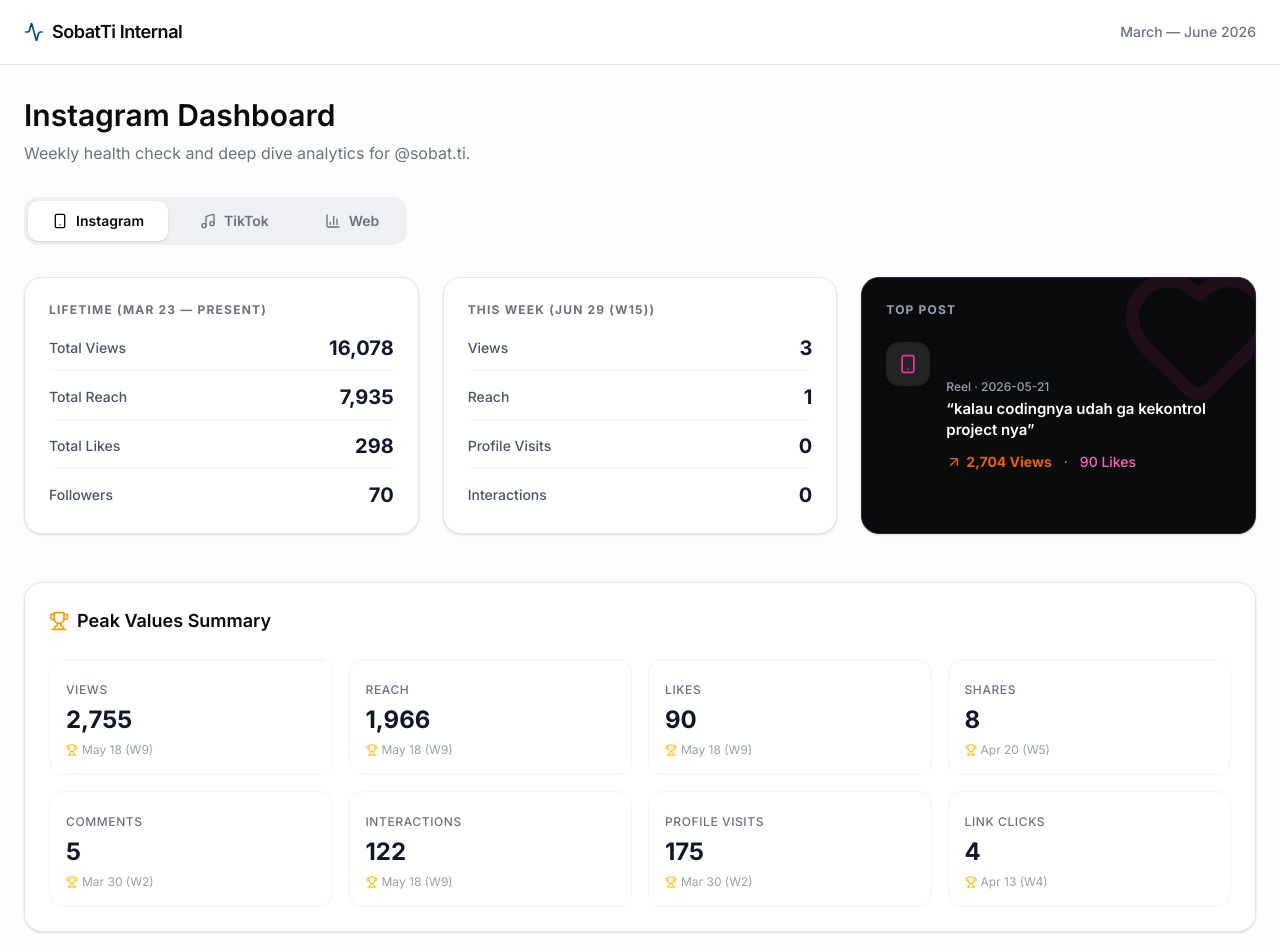
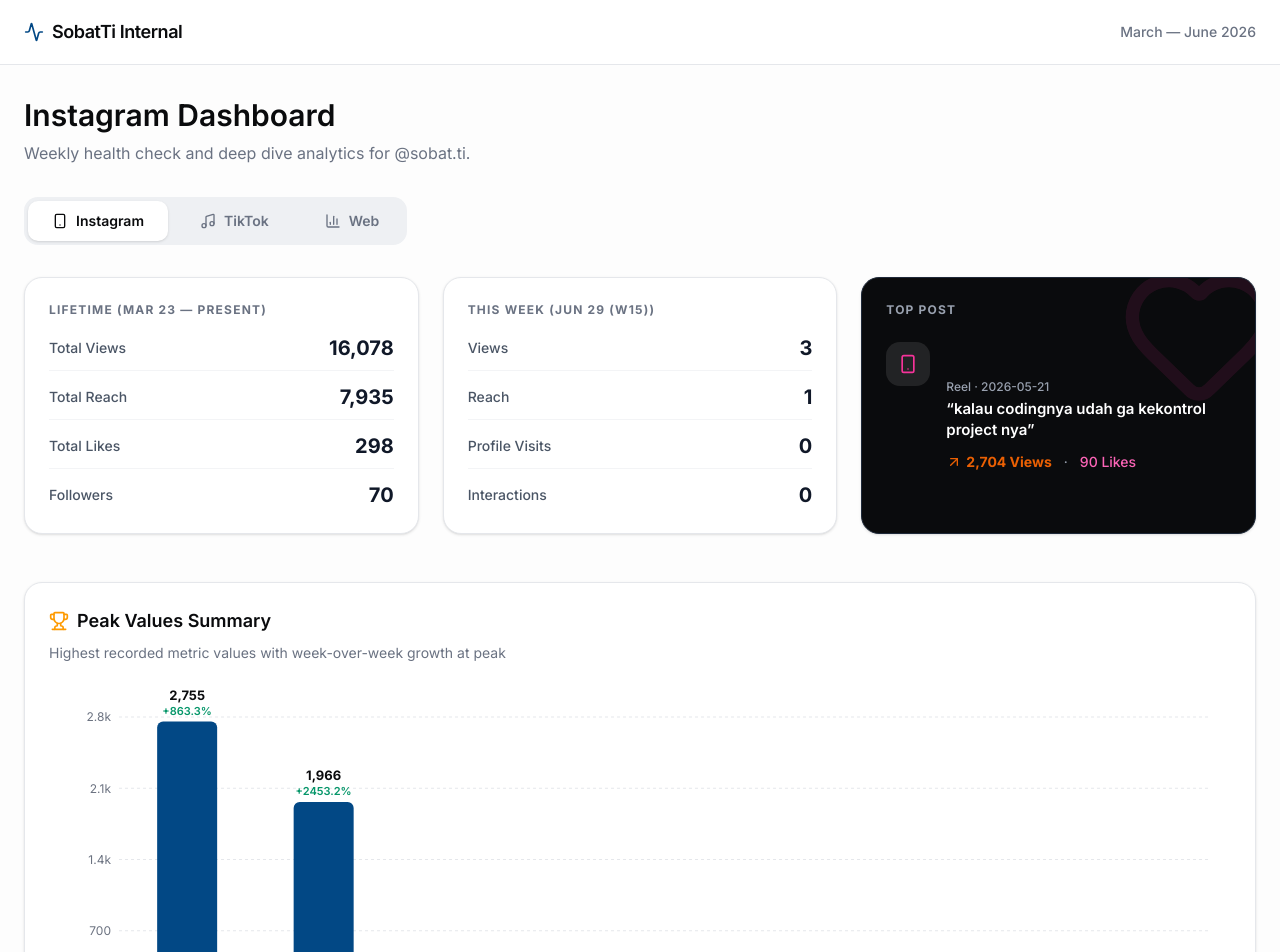
Before and after one commit to sobatti-polines/sobatti, a Next.js app: page /dashboard in a window 1280 px wide. Shown: the top 952 px of the page. Built offline with nearby package versions, Linux system fonts and the light colour scheme.

Commit message:
persent apcb

```diff
--- a/app/dashboard/page.tsx
+++ b/app/dashboard/page.tsx
@@ -12,6 +12,8 @@
   Tooltip,
   Legend,
   ResponsiveContainer,
+  Cell,
+  LabelList,
 } from "recharts";
 import {
   ArrowUpRight,
@@ -149,57 +151,47 @@
 const webTotalEngagementEvents = WEB_DATA.reduce((a, d) => a + d.web_engagement_events, 0);
 const webTotalScrolls = WEB_DATA.reduce((a, d) => a + d.web_scrolls, 0);
 
-// Peak value computations
-const igPeakViews = IG_DATA.reduce((a, b) => a.ig_views > b.ig_views ? a : b)
-const igPeakReach = IG_DATA.reduce((a, b) => a.ig_reach > b.ig_reach ? a : b)
-const igPeakLikes = IG_DATA.reduce((a, b) => a.ig_likes > b.ig_likes ? a : b)
-const igPeakShares = IG_DATA.reduce((a, b) => a.ig_shares > b.ig_shares ? a : b)
-const igPeakComments = IG_DATA.reduce((a, b) => a.ig_comments > b.ig_comments ? a : b)
-const igPeakInteractions = IG_DATA.reduce((a, b) => a.ig_interactions > b.ig_interactions ? a : b)
-const igPeakVisits = IG_DATA.reduce((a, b) => a.ig_visits > b.ig_visits ? a : b)
-const igPeakLinkClicks = IG_DATA.reduce((a, b) => a.ig_link_clicks > b.ig_link_clicks ? a : b)
+// Peak chart data with growth percentage
+function computePeakEntry<T extends Record<string, any>>(
+  data: T[],
+  key: string,
+  label: string
+): { label: string; value: number; week: string; growth: number | null } {
+  const peak = data.reduce((a: any, b: any) => Number(b[key]) > Number(a[key]) ? b : a)
+  const idx = data.findIndex((d: any) => d.week === peak.week)
+  const prevVal = idx > 0 ? Number((data as any)[idx - 1][key]) : 0
+  const value = Number(peak[key])
+  const growth = idx > 0 && prevVal !== 0 ? ((value - prevVal) / prevVal) * 100 : null
+  return { label, value, week: peak.week, growth }
+}
 
-const ttPeakViews = TT_DATA.reduce((a, b) => a.tt_views > b.tt_views ? a : b)
-const ttPeakProfileViews = TT_DATA.reduce((a, b) => a.tt_profile_views > b.tt_profile_views ? a : b)
-const ttPeakLikes = TT_DATA.reduce((a, b) => a.tt_likes > b.tt_likes ? a : b)
-const ttPeakComments = TT_DATA.reduce((a, b) => a.tt_comments > b.tt_comments ? a : b)
-const ttPeakShares = TT_DATA.reduce((a, b) => a.tt_shares > b.tt_shares ? a : b)
-const ttPeakNewFollowers = TT_DATA.reduce((a, b) => a.tt_new_followers > b.tt_new_followers ? a : b)
-
-const webPeakActiveUsers = WEB_DATA.reduce((a, b) => a.web_active_users > b.web_active_users ? a : b)
-const webPeakNewUsers = WEB_DATA.reduce((a, b) => a.web_new_users > b.web_new_users ? a : b)
-const webPeakPageViews = WEB_DATA.reduce((a, b) => a.web_page_views > b.web_page_views ? a : b)
-const webPeakSessions = WEB_DATA.reduce((a, b) => a.web_sessions > b.web_sessions ? a : b)
-const webPeakEngagementTime = WEB_DATA.reduce((a, b) => a.web_engagement_time > b.web_engagement_time ? a : b)
-const webPeakEngagementEvents = WEB_DATA.reduce((a, b) => a.web_engagement_events > b.web_engagement_events ? a : b)
-
-const igPeakMetrics = [
-  { label: "Views", week: igPeakViews.week, value: igPeakViews.ig_views },
-  { label: "Reach", week: igPeakReach.week, value: igPeakReach.ig_reach },
-  { label: "Likes", week: igPeakLikes.week, value: igPeakLikes.ig_likes },
-  { label: "Shares", week: igPeakShares.week, value: igPeakShares.ig_shares },
-  { label: "Comments", week: igPeakComments.week, value: igPeakComments.ig_comments },
-  { label: "Interactions", week: igPeakInteractions.week, value: igPeakInteractions.ig_interactions },
-  { label: "Profile Visits", week: igPeakVisits.week, value: igPeakVisits.ig_visits },
-  { label: "Link Clicks", week: igPeakLinkClicks.week, value: igPeakLinkClicks.ig_link_clicks },
+const igPeakChartData = [
+  computePeakEntry(IG_DATA, "ig_views", "Views"),
+  computePeakEntry(IG_DATA, "ig_reach", "Reach"),
+  computePeakEntry(IG_DATA, "ig_likes", "Likes"),
+  computePeakEntry(IG_DATA, "ig_shares", "Shares"),
+  computePeakEntry(IG_DATA, "ig_comments", "Comments"),
+  computePeakEntry(IG_DATA, "ig_interactions", "Interactions"),
+  computePeakEntry(IG_DATA, "ig_visits", "Profile Visits"),
+  computePeakEntry(IG_DATA, "ig_link_clicks", "Link Clicks"),
 ]
 
-const ttPeakMetrics = [
-  { label: "Views", week: ttPeakViews.week, value: ttPeakViews.tt_views },
-  { label: "Profile Views", week: ttPeakProfileViews.week, value: ttPeakProfileViews.tt_profile_views },
-  { label: "Likes", week: ttPeakLikes.week, value: ttPeakLikes.tt_likes },
-  { label: "Comments", week: ttPeakComments.week, value: ttPeakComments.tt_comments },
-  { label: "Shares", week: ttPeakShares.week, value: ttPeakShares.tt_shares },
-  { label: "New Followers", week: ttPeakNewFollowers.week, value: ttPeakNewFollowers.tt_new_followers },
+const ttPeakChartData = [
+  computePeakEntry(TT_DATA, "tt_views", "Views"),
+  computePeakEntry(TT_DATA, "tt_profile_views", "Profile Views"),
+  computePeakEntry(TT_DATA, "tt_likes", "Likes"),
+  computePeakEntry(TT_DATA, "tt_comments", "Comments"),
+  computePeakEntry(TT_DATA, "tt_shares", "Shares"),
+  computePeakEntry(TT_DATA, "tt_new_followers", "New Followers"),
 ]
 
-const webPeakMetrics = [
-  { label: "Active Users", week: webPeakActiveUsers.week, value: webPeakActiveUsers.web_active_users },
-  { label: "New Users", week: webPeakNewUsers.week, value: webPeakNewUsers.web_new_users },
-  { label: "Page Views", week: webPeakPageViews.week, value: webPeakPageViews.web_page_views },
-  { label: "Sessions", week: webPeakSessions.week, value: webPeakSessions.web_sessions },
-  { label: "Engagement Time", week: webPeakEngagementTime.week, value: webPeakEngagementTime.web_engagement_time },
-  { label: "Engagement Events", week: webPeakEngagementEvents.week, value: webPeakEngagementEvents.web_engagement_events },
+const webPeakChartData = [
+  computePeakEntry(WEB_DATA, "web_active_users", "Active Users"),
+  computePeakEntry(WEB_DATA, "web_new_users", "New Users"),
+  computePeakEntry(WEB_DATA, "web_page_views", "Page Views"),
+  computePeakEntry(WEB_DATA, "web_sessions", "Sessions"),
+  computePeakEntry(WEB_DATA, "web_engagement_time", "Engagement Time"),
+  computePeakEntry(WEB_DATA, "web_engagement_events", "Engagement Events"),
 ]
 
 const webChannels = [
@@ -259,6 +251,27 @@
             )
           })}
         </div>
+      </div>
+    )
+  }
+  return null
+}
+
+function PeakTooltip({ active, payload }: any) {
+  if (active && payload && payload.length) {
+    const entry = payload[0].payload
+    return (
+      <div className="bg-white border border-gray-200 p-4 rounded-xl shadow-lg min-w-[180px]">
+        <p className="font-semibold text-gray-800 mb-1">{entry.label}</p>
+        <div className="text-2xl font-bold text-gray-900">{entry.value.toLocaleString()}</div>
+        <p className="text-xs text-gray-500 mt-1">Peak: {entry.week}</p>
+        {entry.growth !== null && (
+          <div className="flex items-center gap-1 mt-2 pt-2 border-t border-gray-100">
+            <span className={`text-sm font-semibold ${entry.growth >= 0 ? 'text-emerald-600' : 'text-red-500'}`}>
+              {entry.growth >= 0 ? '+' : ''}{entry.growth.toFixed(1)}% WoW
+            </span>
+          </div>
+        )}
       </div>
     )
   }
@@ -537,19 +550,40 @@
 
         {/* PEAK VALUES SUMMARY */}
         <div className="bg-white border border-gray-200 rounded-2xl p-6 shadow-sm mb-8">
-          <h2 className="text-lg font-semibold mb-6 flex items-center gap-2">
+          <h2 className="text-lg font-semibold mb-2 flex items-center gap-2">
             <Trophy className="w-5 h-5 text-amber-500" /> Peak Values Summary
           </h2>
-          <div className="grid grid-cols-2 md:grid-cols-3 lg:grid-cols-4 gap-4">
-            {(isIG ? igPeakMetrics : isTT ? ttPeakMetrics : webPeakMetrics).map((m) => (
-              <div key={m.label} className="border border-gray-100 rounded-xl p-4 hover:border-amber-200 hover:shadow-sm transition-all">
-                <span className="text-gray-500 text-xs font-medium uppercase tracking-wider">{m.label}</span>
-                <div className="text-2xl font-bold mt-1 text-gray-900">{m.value.toLocaleString()}</div>
-                <div className="text-xs text-gray-400 mt-1.5 flex items-center gap-1">
-                  <Trophy className="w-3 h-3 text-amber-400" /> {m.week}
-                </div>
-              </div>
-            ))}
+          <p className="text-sm text-gray-500 mb-6">Highest recorded metric values with week-over-week growth at peak</p>
+          <div className="h-[350px] w-full">
+            <ResponsiveContainer width="100%" height="100%">
+              <BarChart data={isIG ? igPeakChartData : isTT ? ttPeakChartData : webPeakChartData} margin={{ top: 30, right: 20, left: 10, bottom: 5 }}>
+                <CartesianGrid strokeDasharray="3 3" vertical={false} stroke="#E5E7EB" />
+                <XAxis dataKey="label" axisLine={false} tickLine={false} tick={{ fill: '#6B7280', fontSize: 11 }} dy={6} />
+                <YAxis axisLine={false} tickLine={false} tick={{ fill: '#6B7280', fontSize: 12 }} tickFormatter={(val) => val >= 1000 ? `${(val / 1000).toFixed(1)}k` : val} />
+                <Tooltip content={<PeakTooltip />} cursor={{ fill: '#F3F4F6' }} />
+                <Bar dataKey="value" radius={[6, 6, 0, 0]} maxBarSize={60}>
+                  {(isIG ? igPeakChartData : isTT ? ttPeakChartData : webPeakChartData).map((entry, i) => (
+                    <Cell key={i} fill={entry.growth !== null && entry.growth >= 0 ? COLORS.blue : entry.growth !== null && entry.growth < 0 ? COLORS.orange : COLORS.muted} />
+                  ))}
+                  <LabelList dataKey="value" position="top" content={({ x, y, width, value, index }: any) => {
+                    const data = isIG ? igPeakChartData : isTT ? ttPeakChartData : webPeakChartData
+                    const entry = data[index]
+                    return (
+                      <g>
+                        <text x={x + width / 2} y={y - 22} textAnchor="middle" fill="#0a0b0d" fontWeight={700} fontSize={13}>
+                          {value.toLocaleString()}
+                        </text>
+                        {entry.growth !== null && (
+                          <text x={x + width / 2} y={y - 7} textAnchor="middle" fill={entry.growth >= 0 ? '#059669' : '#dc2626'} fontWeight={600} fontSize={11}>
+                            {entry.growth >= 0 ? '+' : ''}{entry.growth.toFixed(1)}%
+                          </text>
+                        )}
+                      </g>
+                    )
+                  }} />
+                </Bar>
+              </BarChart>
+            </ResponsiveContainer>
           </div>
         </div>
 
```
